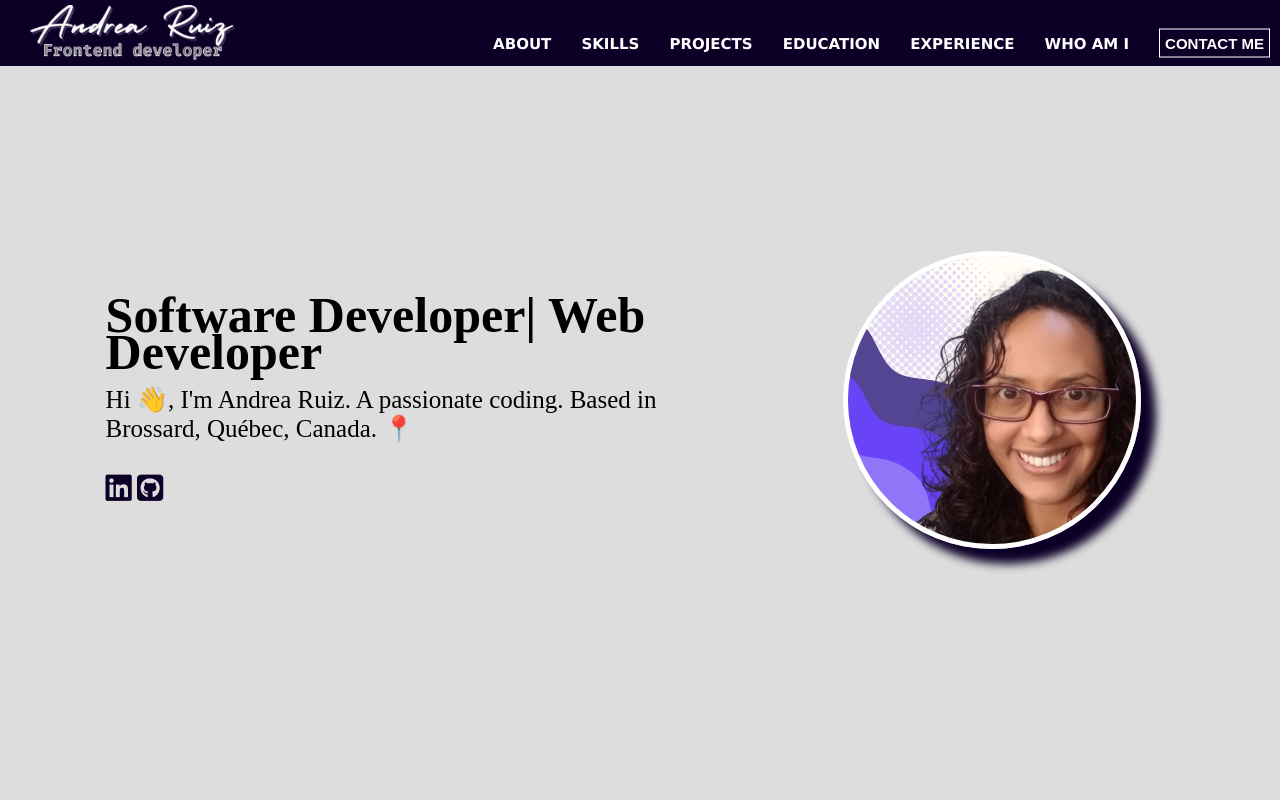
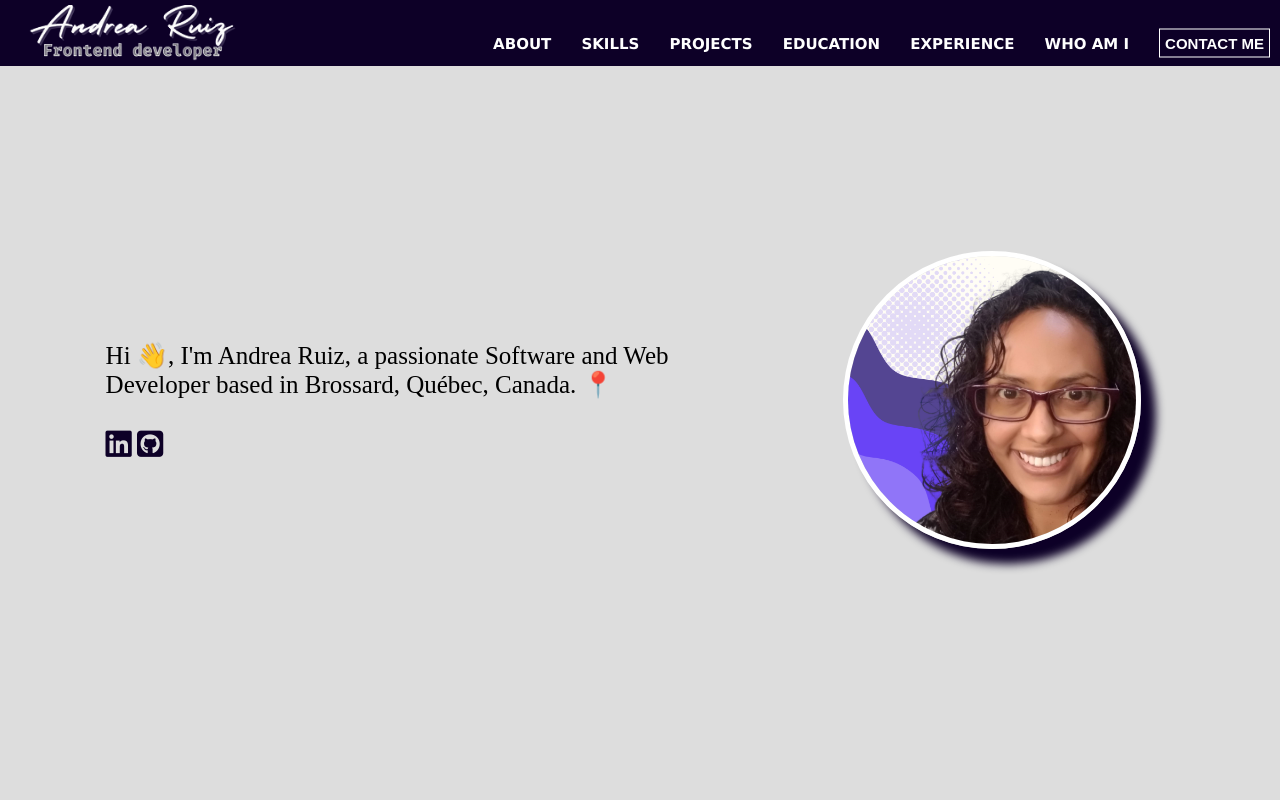
Before and after one commit to ingacrd/personalportfolio, a plain HTML site: page index.html in a window 1280 px wide. Shown: the top 800 px of the page. Drawn offline with Linux system fonts and the light colour scheme.

Commit message:
Update index.html
testing main text

```diff
--- a/index.html
+++ b/index.html
@@ -34,8 +34,8 @@
         <div class="banner-column1">
             <div class="inner-colum">
 
-                <h1>Software Developer| Web Developer </h1>
-                <p>Hi 👋, I'm Andrea Ruiz. A passionate coding. Based in Brossard, Québec, Canada. 📍</p>
+                <!-- <h1>Software Developer| Web Developer </h1>-->
+                <p>Hi 👋, I'm Andrea Ruiz, a passionate Software and Web Developer based in Brossard, Québec, Canada. 📍</p>
                 <div class="banner-logos">
                     <a href="https://www.linkedin.com/in/ingacrd/" target="_blank"><i class="fa-brands fa-linkedin"></i></a>
                     <a id="profile-link" href="https://github.com/ingacrd" target="_blank"><i class="fa-brands fa-square-github"></i></a>
```
